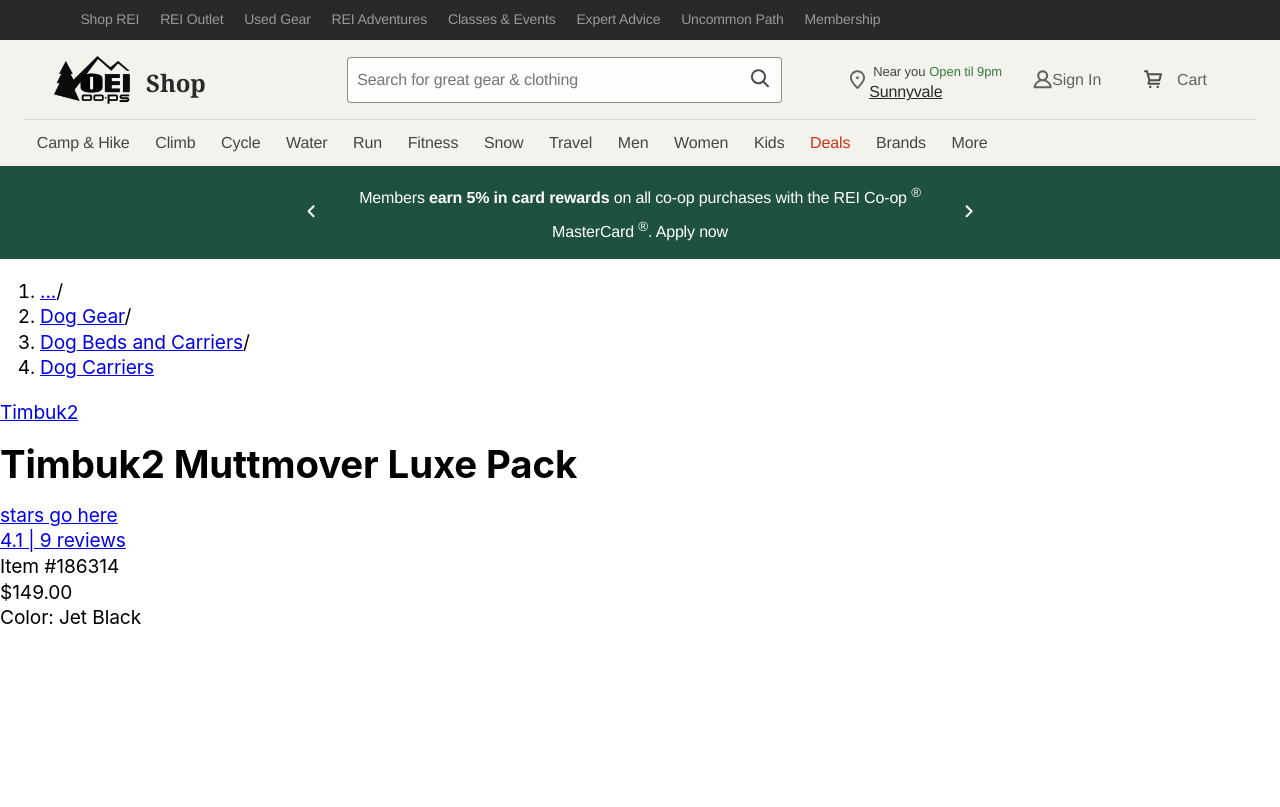
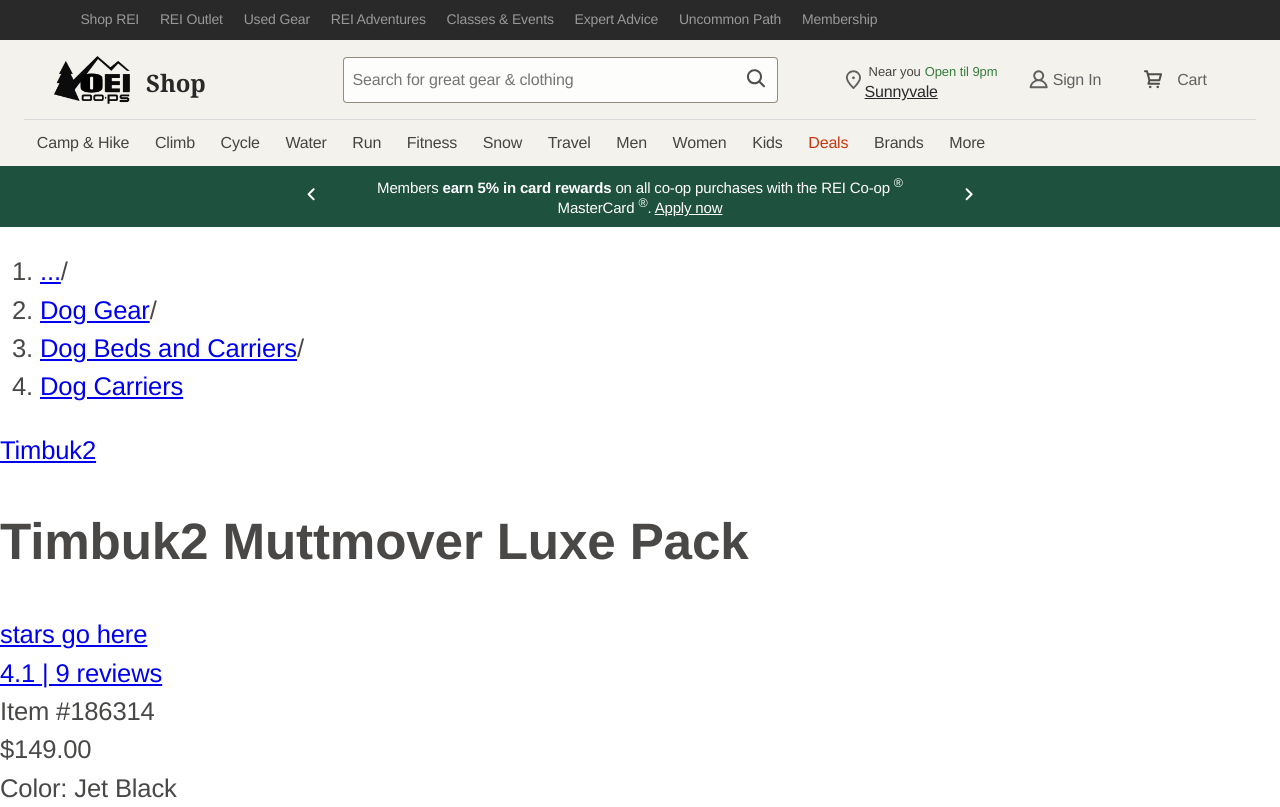
Before and after one commit to pedrovily1/rei-clone-react, a React (Vite) app: page / in a window 1280 px wide. Shown: the top 807 px of the page. Built offline with nearby package versions, Linux system fonts and the light colour scheme.

Commit message:
restyled heading

```diff
--- a/index.html
+++ b/index.html
@@ -1,13 +1,16 @@
 <!doctype html>
 <html lang="en">
+
 <head>
   <meta charset="UTF-8" />
   <meta name="viewport" content="width=device-width, initial-scale=1.0" />
-    <title>Project Title</title>
+  <title>Timbuk2 Muttmover Luxe Pack | OEI Oo-ps</title>
+  <link rel="icon" href="https://www.rei.com/favicon.ico" sizes="16x16" type="image/x-icon">
+</head>
 
-  </head>
 <body>
   <div id="root"></div>
   <script type="module" src="/src/main.jsx"></script>
 </body>
+
 </html>
--- a/src/components/header/Masthead.css
+++ b/src/components/header/Masthead.css
@@ -145,3 +145,7 @@
    box-shadow: 0 4px 4px 0 rgba(12, 11, 8, .2);
    border-radius: 2px;
 }
+
+#sign-in {
+   padding-left: 5px;
+}
--- a/src/components/header/PromoBar.css
+++ b/src/components/header/PromoBar.css
@@ -1,33 +1,22 @@
 #promo-message-banner {
   background-color: #1f513f;
-  padding: 0.8rem;
+  padding: 8px;
   display: flex;
   justify-content: center;
-  text-align: center;
-  font-family: Graphik, Helvetica Neue, sans-serif;
-  font-style: normal;
-  font-weight: 400;
   letter-spacing: -0.16px;
-  font-size: 1.4rem;
-  line-height: 1.8rem;
+  line-height: .8;
+  height: 45px;
 }
 
 .carouselDiv {
-  list-style: none;
-  padding: 0;
-  display: flex;
-  align-items: center;
   width: 568px;
   text-align: center;
-  overflow: hidden;
-  position: relative;
   margin: 0 1.6rem;
-  transform-style: preserve-3d;
 }
 
 .promoSpan {
   color: white;
-  font-size: medium;
+  font-size: 15px;
 }
 
 .AnnoyingTag {
@@ -39,6 +28,7 @@
   background: none;
   border: none;
 }
+
 #nextBtnSVG,
 #previousBtnSVG {
   cursor: pointer;
--- a/src/components/header/PromoBar.jsx
+++ b/src/components/header/PromoBar.jsx
@@ -26,7 +26,7 @@
           <span className="promoSpan">
             Members {<strong>earn 5% in card rewards</strong>} on all co-op
             purchases with the REI Co-op {<sup>®</sup>} MasterCard{" "}
-            {<sup>®</sup>}. Apply now
+            {<sup>®</sup>}. {<u>Apply now</u>}
           </span>
         </a>
       </div>
--- a/src/index.css
+++ b/src/index.css
@@ -1,9 +1,11 @@
 body {
-  font-family: 'Inter', sans-serif;
+  font-family: Graphik, Helvetica Neue, sans-serif;
   font-style: normal;
   font-weight: 400;
-  letter-spacing: -.008rem;
-  font-size: 1.2rem;
-  line-height: 1.6rem;
-  margin: 0px;
+  letter-spacing: -.16px;
+  font-size: 1.6rem;
+  line-height: 1.5;
+  margin: 0;
+  color: #0c0b08bf;
+  background-color: #fff;
 }
```
Lines whose indentation alone changed are shown as unchanged.
